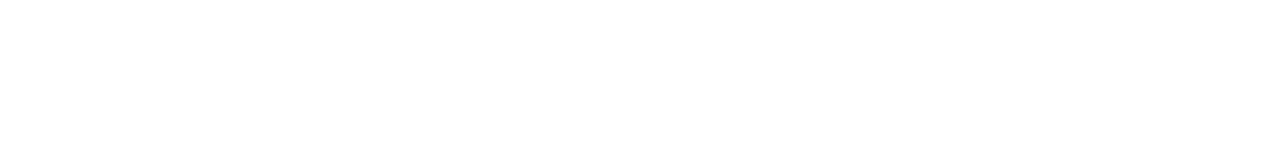
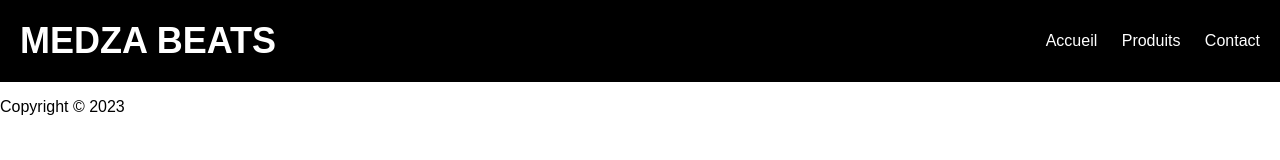
Before and after one commit to HugoFosse25/medza, a plain HTML site: page web/contact.html in a window 1280 px wide. Drawn offline with Linux system fonts and the light colour scheme; no server answers.

Commit message:
Ajout de lien

```diff
--- a/web/contact.html
+++ b/web/contact.html
@@ -0,0 +1,28 @@
+<!DOCTYPE html>
+<html lang="fr">
+<head>
+    <meta charset="UTF-8">
+    <meta http-equiv="X-UA-Compatible" content="IE=edge">
+    <meta name="viewport" content="width=device-width, initial-scale=1.0">
+    <script src="./scripts/source.js" defer></script>
+    <link rel="stylesheet" href="style.css">
+    <title>Medza Beats - Contact</title>
+</head>
+    <body>
+        <header>
+            <h1>MEDZA BEATS</h1>
+            <nav>
+              <a href="index.html">Accueil</a>
+              <a href="#">Produits</a>
+              <a href="contact.html">Contact</a>
+            </nav>
+          </header>
+
+          <!-- Bannière -->
+
+          <!-- Pied de page -->
+          <footer>
+            <p>Copyright © 2023</p>
+          </footer>
+    </body>
+</html>
```
Also changed, not shown: web/index.html (+4 -21 lines).
